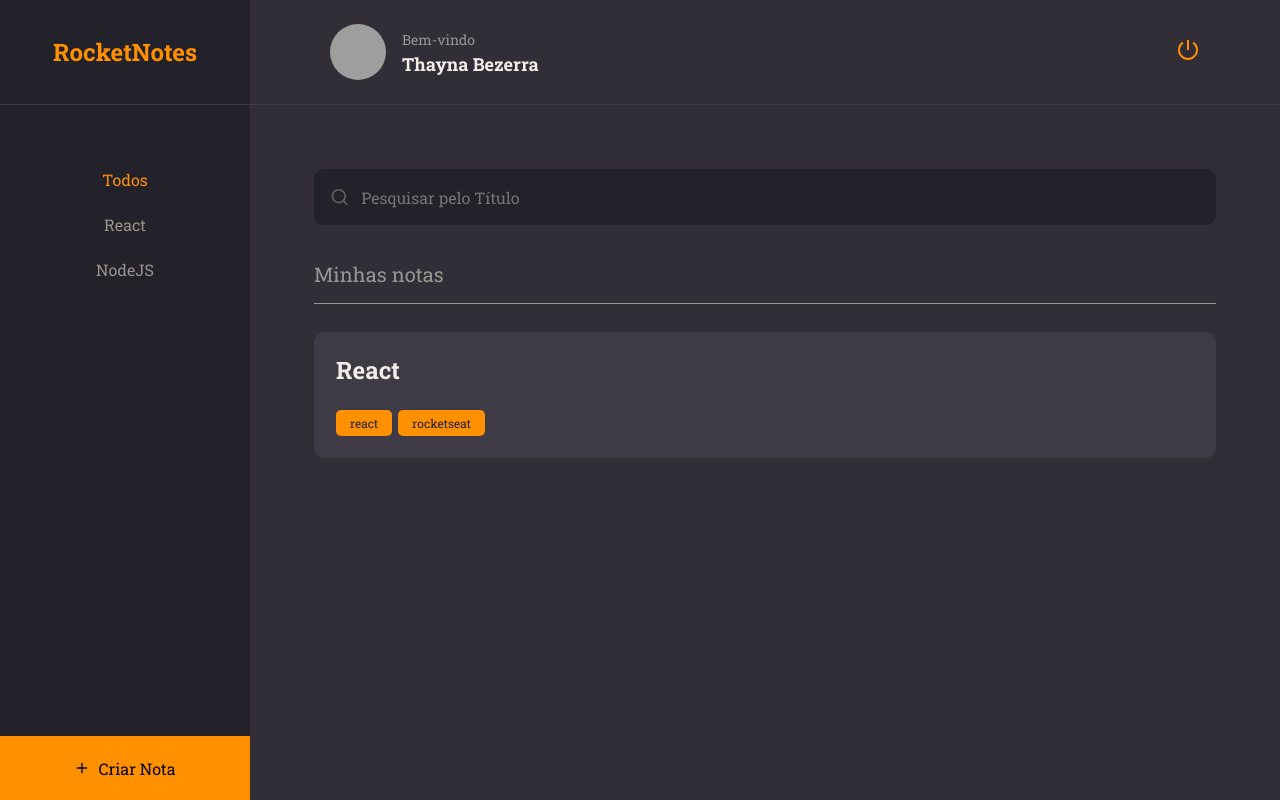
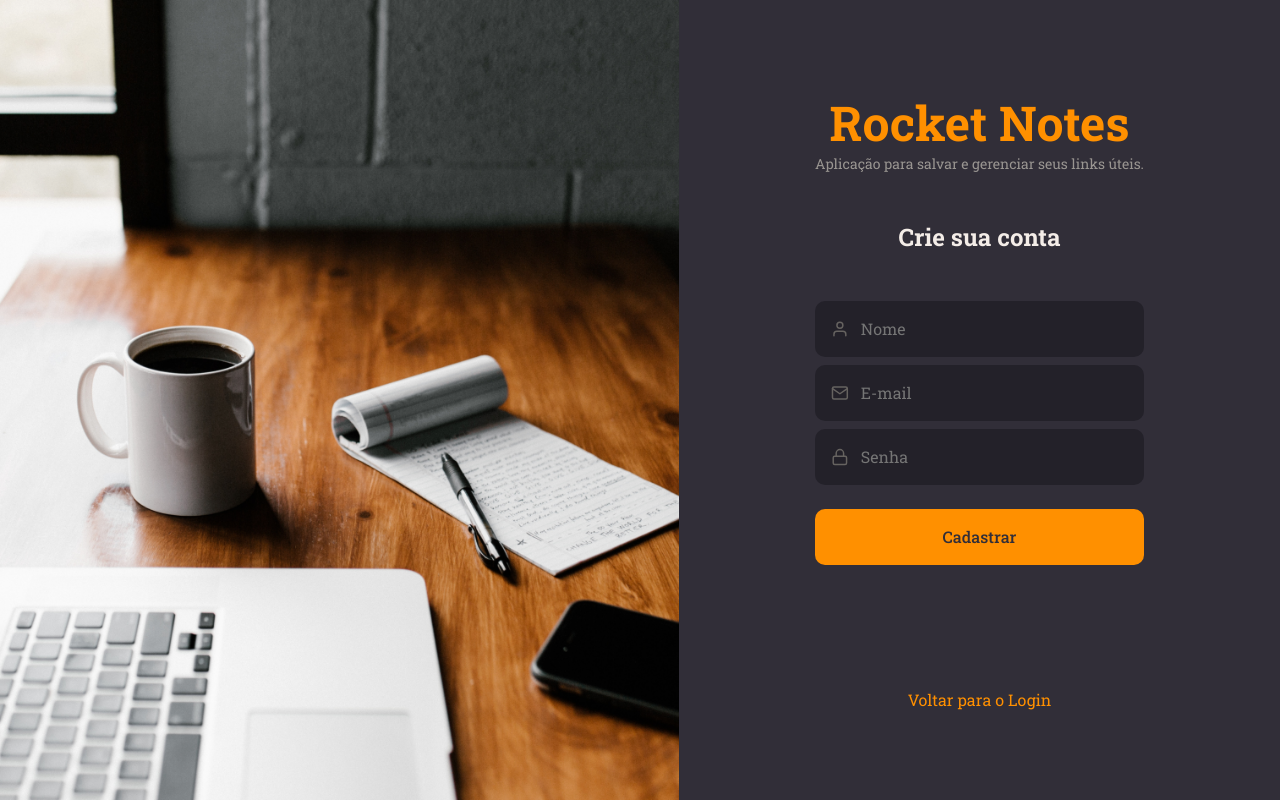
Before and after one commit to thayna-bezerra/app-rocketnotes, a React (Vite) app in the folder rocketnotes/: page / in a window 1280 px wide. Built offline with nearby package versions, Linux system fonts and the light colour scheme; grey boxes are pictures that could not be loaded.

Commit message:
pages sign in e sign up

```diff
--- a/rocketnotes/src/main.jsx
+++ b/rocketnotes/src/main.jsx
@@ -5,13 +5,13 @@
 
 import theme from './styles/theme';
 
-import {Home} from './pages/Home/';
+import {SignUp} from './pages/SignUp/';
 
 ReactDOM.createRoot(document.getElementById('root')).render( //selecionando a div e renderizando
   <React.StrictMode>
     <ThemeProvider theme={theme}>
       <GlobalStyles/>
-      <Home/>
+      <SignUp/>
     </ThemeProvider>
   </React.StrictMode>,
 )
--- /dev/null
+++ b/rocketnotes/src/pages/SignIn/style.js
@@ -0,0 +1,46 @@
+import styled from 'styled-components';
+import backgroundImg from '../../assets/background.png'
+
+export const Container = styled.div`
+  height: 100vh;
+
+  display: flex;
+  align-items: stretch;
+`;
+
+export const Form = styled.form`
+  padding: 0 136px;
+
+  display: flex;
+  flex-direction: column;
+  justify-content: center;
+  align-items: center;
+
+  text-align: center;
+
+  >h1 {
+    font-size: 48px;
+    color: ${({theme}) => theme.COLORS.ORANGE};
+  }
+
+  >h2 {
+    font-size: 24px;
+    margin: 48px 0;
+  }
+
+  >p {
+    font-size: 14px;
+    color: ${({theme}) => theme.COLORS.GRAY_100};
+  }
+
+  >a {
+    margin-top: 124px;
+    color: ${({theme}) => theme.COLORS.ORANGE};
+  }
+`;
+
+export const Background = styled.div`
+  flex: 1;
+  background: url(${backgroundImg}) no-repeat center center;
+  background-size: cover;
+`;
--- /dev/null
+++ b/rocketnotes/src/pages/SignUp/index.jsx
@@ -0,0 +1,45 @@
+import {FiMail, FiLock, FiUser} from 'react-icons/fi'
+
+import { Input } from '../../components/Input';
+import { Button } from '../../components/Button';
+
+import { Container, Form, Background } from "./style";
+
+export function SignUp(){
+  return(
+    <Container>
+      <Background/>
+
+      <Form>
+        <h1>Rocket Notes</h1>
+        <p>Aplicação para salvar e gerenciar seus links úteis.</p>
+
+        <h2>Crie sua conta</h2>
+
+        <Input
+          placeholder="Nome"
+          type="text"
+          icon={FiUser}
+        />
+
+        <Input
+          placeholder="E-mail"
+          type="text"
+          icon={FiMail}
+        />
+
+        <Input
+          placeholder="Senha"
+          type="password"
+          icon={FiLock}
+        />
+
+        <Button title="Cadastrar"/>
+
+        <a href='#'>
+          Voltar para o Login
+        </a>
+      </Form>
+    </Container>
+  )
+}
--- /dev/null
+++ b/rocketnotes/src/pages/SignUp/style.js
@@ -0,0 +1,46 @@
+import styled from 'styled-components';
+import backgroundImg from '../../assets/background.png'
+
+export const Container = styled.div`
+  height: 100vh;
+
+  display: flex;
+  align-items: stretch;
+`;
+
+export const Form = styled.form`
+  padding: 0 136px;
+
+  display: flex;
+  flex-direction: column;
+  justify-content: center;
+  align-items: center;
+
+  text-align: center;
+
+  >h1 {
+    font-size: 48px;
+    color: ${({theme}) => theme.COLORS.ORANGE};
+  }
+
+  >h2 {
+    font-size: 24px;
+    margin: 48px 0;
+  }
+
+  >p {
+    font-size: 14px;
+    color: ${({theme}) => theme.COLORS.GRAY_100};
+  }
+
+  >a {
+    margin-top: 124px;
+    color: ${({theme}) => theme.COLORS.ORANGE};
+  }
+`;
+
+export const Background = styled.div`
+  flex: 1;
+  background: url(${backgroundImg}) no-repeat center center;
+  background-size: cover;
+`;
```
Also changed, not shown: rocketnotes/src/pages/SignIn/index.jsx (added, +39 -0 lines), rocketnotes/src/assets/background.png (added).
